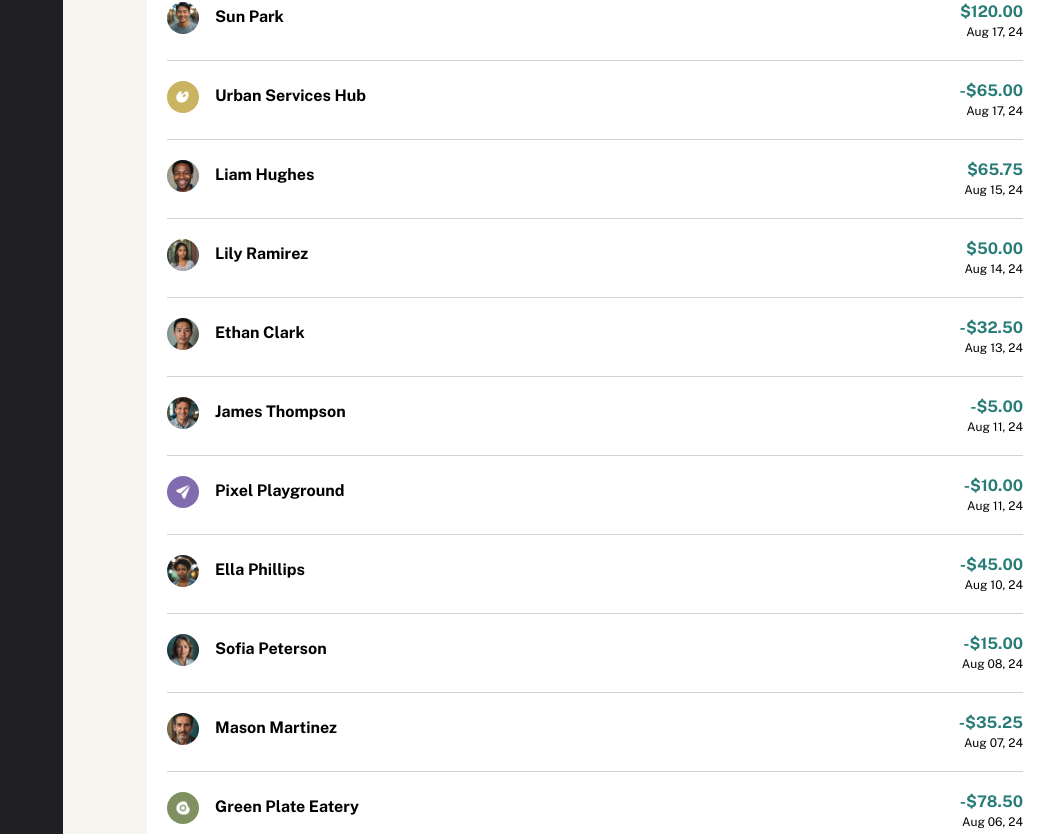
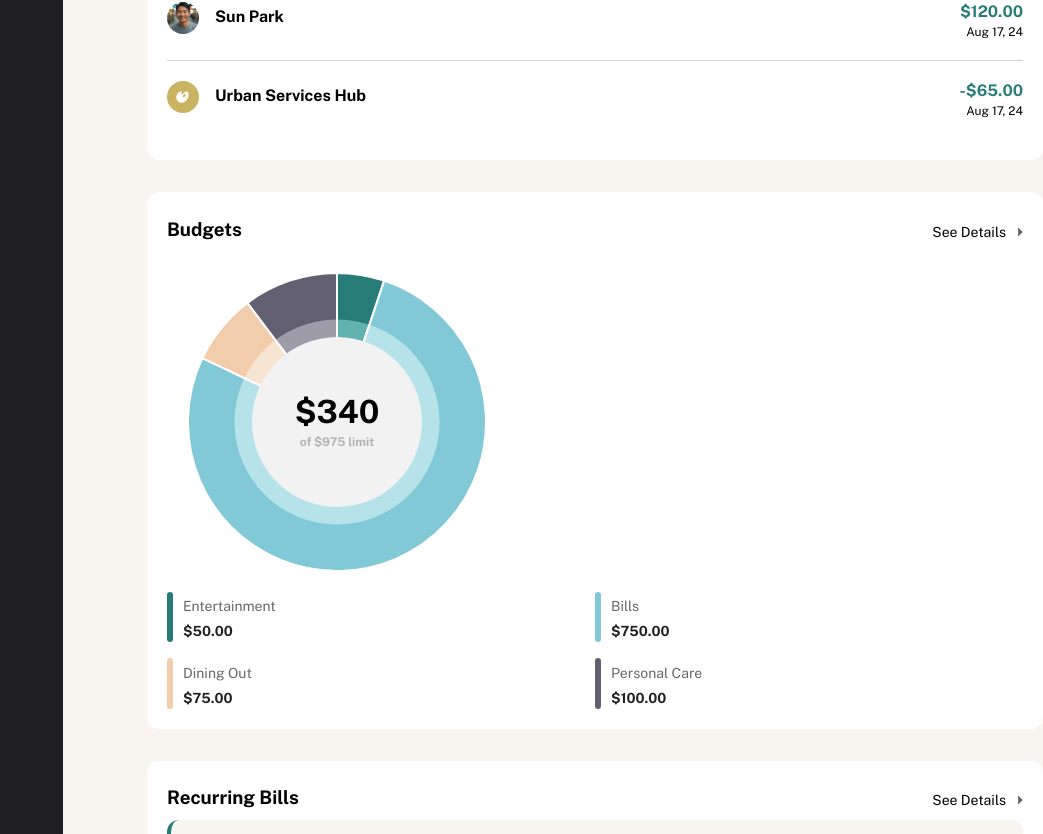
Before and after one commit to Arteque/financeapp, a Next.js app: page / in a window 1280 px wide. Shown: the part 1028-1862 px from the top of the page, without its empty margins (237-1280 px from the left). Built offline with nearby package versions, Linux system fonts and the light colour scheme.

Commit message:
Components Setup

```diff
--- a/app/page.jsx
+++ b/app/page.jsx
@@ -10,14 +10,14 @@ import Contentbox2Cols from "@/components/shared/Contentbox2Cols";
 import ContentboxGrid from "@/components/shared/ContentboxGrid";
 import ContentboxLineLeft from "@/components/shared/ContentboxLineLeft";
 import ContentboxAvtar from "@/components/shared/ContentboxAvtar";
-import transactions from "@/app/Api/data.json"
+import data from "@/app/Api/data.json"
 import { Currency } from "@/libs/currency";
 import { GetDate } from "@/libs/getDate";
 import ContentboxChart from "@/components/shared/ContentboxChart";
 // import Image from "next/image";
 const Home = ()  => {
 
-  const dataTrs = transactions.transactions
+  const dataTrs = data.transactions
 
 
   return (
@@ -120,145 +120,42 @@ const Home = ()  => {
                 />
               {
               dataTrs && dataTrs.map((item,index) => {
-                const imgSrc = item.avatar
-                return (
-                  <ContentboxAvtar
+                if(index < 5)
+                    {
+                      return <ContentboxAvtar
                               key={index}
                               src={item.avatar}
                               title={item.name}
                               date={GetDate(item.date)}
                               number={Currency(item.amount)}
                             />
-                )
+                    }
                 })
             }
             </Contentbox>
         </Section>
 
 
-        <section className="section">
+        <Section>
           <div className="content-box bg-light-400">
             {/* Box Header */}
-            <div className="content-box__header">
-                <h3 className="content-box__title text__md">Budgets</h3>
-                <Link href="#">
-                  <span className="text text__sm">
-                    See Details
-                  </span>
-                  <span className="icon">
-                    <svg width="5" height="10" viewBox="0 0 5 10" fill="none" xmlns="http://www.w3.org/2000/svg">
-                      <path d="M0.765312 0.984686L4.51531 4.73469C4.55018 4.76951 4.57784 4.81087 4.59671 4.8564C4.61558 4.90192 4.62529 4.95072 4.62529 5C4.62529 5.04928 4.61558 5.09808 4.59671 5.1436C4.57784 5.18913 4.55018 5.23048 4.51531 5.26531L0.765313 9.01531C0.712867 9.06782 0.646022 9.10358 0.57324 9.11807C0.500458 9.13257 0.425012 9.12514 0.356454 9.09673C0.287895 9.06833 0.229307 9.02022 0.188105 8.95849C0.146903 8.89677 0.124942 8.82421 0.125 8.75L0.125 1.25C0.124941 1.17579 0.146903 1.10323 0.188105 1.04151C0.229306 0.979783 0.287895 0.931674 0.356453 0.903266C0.425012 0.874858 0.500458 0.867432 0.57324 0.881926C0.646022 0.89642 0.712867 0.932182 0.765312 0.984686Z" fill="#696868"/>
-                    </svg>
-                  </span>
-                </Link>
-            </div>
-            {/* Box Header */}
-            <div className="content-box content-box__chart">
-                    <div className="content-box__innercircle"></div>
-                      <div className="content-box__innercircle-daten">
-                        <strong>
-                          <span className="sign text__lg text__bold">$</span>
-                          <span className="text text__lg text__bold">338</span> <br/>
-                          <span className="text-dark-300 text__xs">of $975 limit</span>
-                        </strong>
-                      </div>
-                    <Circle
-                      options={{
-                        // rotation: -Math.PI / 4,
-                        // circumference: Math.PI,
-                        cutoutPercentage: 400,
-                        plugins:{
-
-                          legend:{
-                            display:false
-                          }
-                        }
-                      }}
-                      data={
-                        {
-                          tooltips: {enabled: false},
-                          labels:[
-                            "Entertainment",
-                            "Bills",
-                            "Dining Out",
-                            "Personal Care"
-                          ],
-
-                          datasets:[{
-                            label:"Budgets",
-                            data:[50,750,75,100],
-                            backgroundColor:[
-                              "rgb(39, 124, 120)",
-                              "rgb(130, 201, 215)",
-                              "rgb(242, 205, 172)",
-                              "rgb(98, 96, 112)"
-                            ]
-                          }]
-                        }
-                      }
+            <SectionHeader
+              titleText="Budgets"
+              linkUrl="budgets"
             />
 
+            {/* Box Header */}
+            <ContentboxChart jsonData={data}/>
+
           </div>
-            <div className="content-box--grid">
-            {/* Box with Line at the left side the classname text-... change the color of the line */}
-              <div className="content-box content-box--line-left text-second-green">
-                  <h5 className="text__sm  text-dark-200">Entertainment</h5>
-                  <div className="content-box__data text-dark-100">
-                    <p className="text__sm text__bold">
-                      $50.00
-                    </p>
-                  </div>
-              </div>
-            {/* Box with Line at the left side the classname text-... change the color of the line */}
-            {/* Box with Line at the left side the classname text-... change the color of the line */}
-              <div className="content-box content-box--line-left text-second-cyan">
-                  <h5 className="text__sm  text-dark-200">Bills</h5>
-                  <div className="content-box__data text-dark-100">
-                    <p className="text__sm text__bold">
-                      $750.00
-                    </p>
-                  </div>
-              </div>
-            {/* Box with Line at the left side the classname text-... change the color of the line */}
-             {/* Box with Line at the left side the classname text-... change the color of the line */}
-             <div className="content-box content-box--line-left text-second-yellow">
-                  <h5 className="text__sm  text-dark-200">Dining Out</h5>
-                  <div className="content-box__data text-dark-100">
-                    <p className="text__sm text__bold">
-                      $75.00
-                    </p>
-                  </div>
-              </div>
-            {/* Box with Line at the left side the classname text-... change the color of the line */}
-            {/* Box with Line at the left side the classname text-... change the color of the line */}
-            <div className="content-box content-box--line-left text-second-navy">
-                  <h5 className="text__sm  text-dark-200">Personal Care</h5>
-                  <div className="content-box__data text-dark-100">
-                    <p className="text__sm text__bold">
-                      $100.00
-                    </p>
-                  </div>
-              </div>
-            {/* Box with Line at the left side the classname text-... change the color of the line */}
-          </div>
-          </div>
-        </section>
-        <section className="section">
+        </Section>
+        <Section>
           <div className="content-box bg-light-400">
             {/* Box Header */}
-              <div className="content-box__header">
-                    <h3 className="content-box__title text__md">Budgets</h3>
-                    <Link href="#">
-                      <span className="text text__sm">
-                        See Details
-                      </span>
-                      <span className="icon">
-                        <svg width="5" height="10" viewBox="0 0 5 10" fill="none" xmlns="http://www.w3.org/2000/svg">
-                          <path d="M0.765312 0.984686L4.51531 4.73469C4.55018 4.76951 4.57784 4.81087 4.59671 4.8564C4.61558 4.90192 4.62529 4.95072 4.62529 5C4.62529 5.04928 4.61558 5.09808 4.59671 5.1436C4.57784 5.18913 4.55018 5.23048 4.51531 5.26531L0.765313 9.01531C0.712867 9.06782 0.646022 9.10358 0.57324 9.11807C0.500458 9.13257 0.425012 9.12514 0.356454 9.09673C0.287895 9.06833 0.229307 9.02022 0.188105 8.95849C0.146903 8.89677 0.124942 8.82421 0.125 8.75L0.125 1.25C0.124941 1.17579 0.146903 1.10323 0.188105 1.04151C0.229306 0.979783 0.287895 0.931674 0.356453 0.903266C0.425012 0.874858 0.500458 0.867432 0.57324 0.881926C0.646022 0.89642 0.712867 0.932182 0.765312 0.984686Z" fill="#696868"/>
-                        </svg>
-                      </span>
-                    </Link>
-              </div>
+            <SectionHeader
+              titleText="Recurring Bills"
+              linkUrl="/recurring-bills"
+            />
             {/* Box Header */}
             {/* Box width rounded line at left side*/}
             <div className="content-box__header content-box--line-left--rounded text-second-green bg-light-300">
@@ -306,7 +203,7 @@ const Home = ()  => {
             </div>
             {/*  Box width rounded line at left side */}
           </div>
-        </section>
+        </Section>
       </Container>
       {/* container end */}
     </>
--- a/components/shared/Contentbox.jsx
+++ b/components/shared/Contentbox.jsx
@@ -1,6 +1,7 @@
-const Contentbox = ({className, children}) => {
+const Contentbox = ({className, children, style}) => {
     return (
-        <div className={`content-box ${className ? className : ''}`}>
+        <div className={`content-box ${className ? className : ''}`}
+        style={style}>
             {children}
         </div>
     );
--- a/components/shared/ContentboxChart.jsx
+++ b/components/shared/ContentboxChart.jsx
@@ -1,40 +1,84 @@
+'use client'
 import Contentbox from "./Contentbox";
 import Circle from "../charts/circle";
 import { Currency } from "@/libs/currency";
-const ContentboxChart = ({className, amount, amoutlimit, chartLabels, chartLabel,chartData, chartBackgroundColors}) => {
+import { useEffect, useState } from "react";
+import ContentboxGrid from "./ContentboxGrid";
+import ContentboxLineLeft from "./ContentboxLineLeft";
+
+const ContentboxChart = ({className, jsonData}) => {
+
+const [budgetData, setBudgetData] = useState(null)
+const [data, setData] = useState(null)
+useEffect(() => {
+  // Directly use the imported data
+  const budget = jsonData.budgets;
+
+  setData(budget)
+  // Create the chartData structure from the 'budget' key
+  const chartData = {
+    labels: budget.map(item => item.category),
+    datasets: [{
+      label: "Budgets",
+      data: budget.map(item => item.maximum),
+      backgroundColor: budget.map(item => item.theme)
+    }],
+    tooltips: { enabled: false }
+  };
+
+  // Set the budget data
+  setBudgetData(chartData);
+
+}, []);
+
+
+
   return (
+       <>
+
        <Contentbox className={`content-box__chart ${className ? className : ''}`}>
             <div className="content-box__innercircle"></div>
             <div className="content-box__innercircle-daten">
               <strong>
-                <span className="text text__lg text__bold">{Currency(amount)}</span> <br/>
-                <span className="text-dark-300 text__xs">of {Currency(amoutlimit)} limit</span>
+                <span className="sign text__lg text__bold">$</span>
+                <span className="text text__lg text__bold">340</span> <br/>
+                <span className="text-dark-300 text__xs">of $975 limit</span>
               </strong>
             </div>
+            {budgetData ? (
                 <Circle
                   options={{
                     cutoutPercentage: 400,
-                        plugins:{
-                          legend:{
-                            display:false
-                          }
+                    plugins: {
+                      legend: { display: false }
                     }
                   }}
-                      data={
+                  data={budgetData}
+                />
+              ) : (
+                <p>Loading...</p>
+              )}
+        </Contentbox>
+        <ContentboxGrid>
             {
-                        //   tooltips: {enabled: false},
-                          labels:[{chartLabels}],
-                          datasets:[{
-                            label:{chartLabel},
-                            data:[{chartData}],
-                            backgroundColor:[
-                             {chartBackgroundColors}
-                            ]
-                          }]
+              data ? data.map(item => (
+                <ContentboxLineLeft style={{color:`${item.theme}`}} key={item.category}>
+                    <h5 className="text__sm  text-dark-200">{item.category}</h5>
+                    <div className="content-box__data text-dark-100">
+                      <p className="text__sm text__bold">
+                        {
+                          Currency(item.maximum)
                         }
+                      </p>
+                    </div>
+                </ContentboxLineLeft>
+              )):(
+                <p>Loading...</p>
+              )
             }
-                    />
-        </Contentbox>
+        </ContentboxGrid>
+
+       </>
     );
 };
 
--- a/components/shared/ContentboxLineLeft.jsx
+++ b/components/shared/ContentboxLineLeft.jsx
@@ -1,8 +1,8 @@
 import Contentbox from "./Contentbox";
 
-const ContentboxLineLeft = ({className, children}) => {
+const ContentboxLineLeft = ({className, children, style}) => {
     return (
-        <Contentbox className={`content-box--line-left ${className ? className : ''}`}>
+        <Contentbox style={style} className={`content-box--line-left ${className ? className : ''}`} >
             {children}
         </Contentbox>
     );
```
Lines whose indentation alone changed are shown as unchanged.
